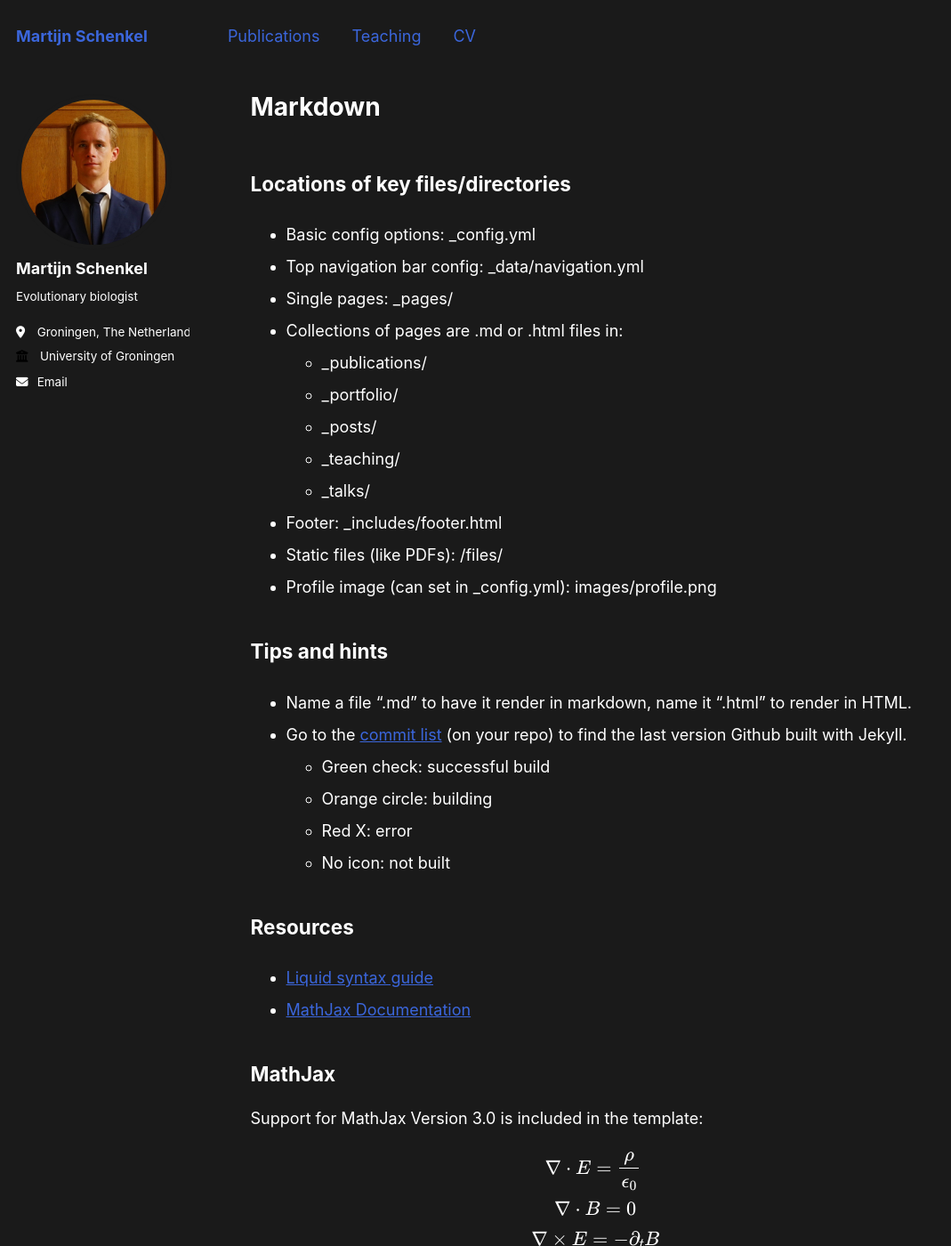
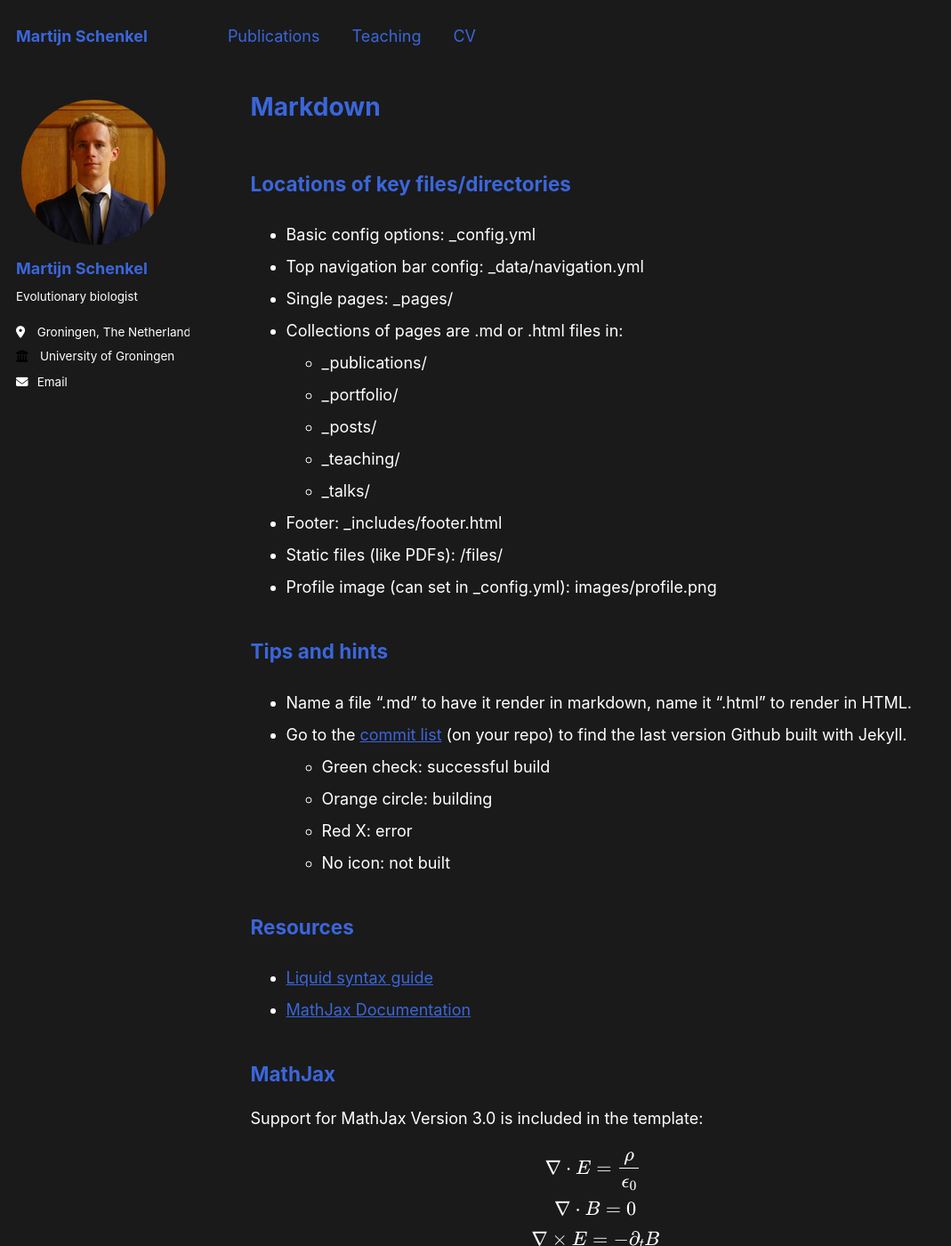
Before and after one commit to MartijnSchenkel/MartijnSchenkel.github.io, a Jekyll site: the page built from _pages/markdown.md, in a window 1280 px wide and 1400 px high. Shown: the whole window at 89% size, without its empty margins (0-1069 px from the left). Built offline with Jekyll 4.4.1, drawn with Linux system fonts in a browser that asks for light colours.

Commit message:
Update _base.scss

```diff
--- a/_sass/_base.scss
+++ b/_sass/_base.scss
@@ -26,6 +26,7 @@ h1, h2, h3, h4, h5, h6 {
   line-height: 1.2;
   font-family: $header-font-family;
   font-weight: bold;
+  color: #3b66db;
 }
 
 h1 {
```
